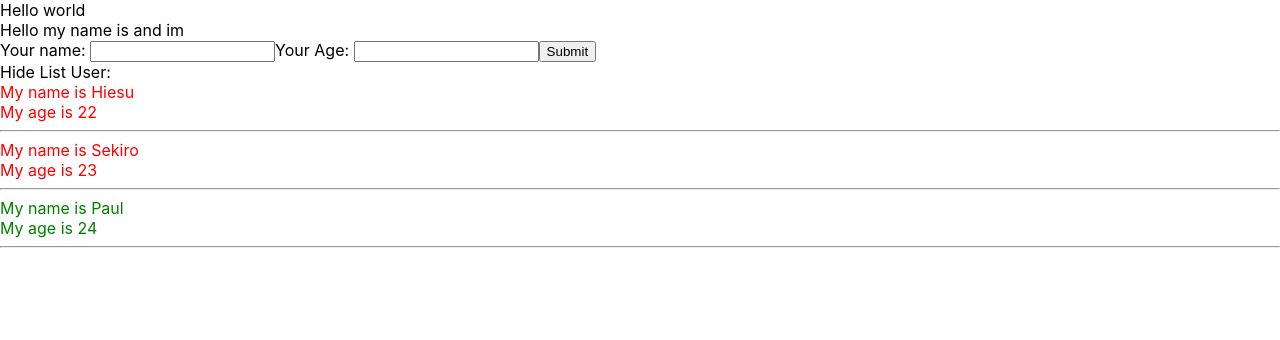
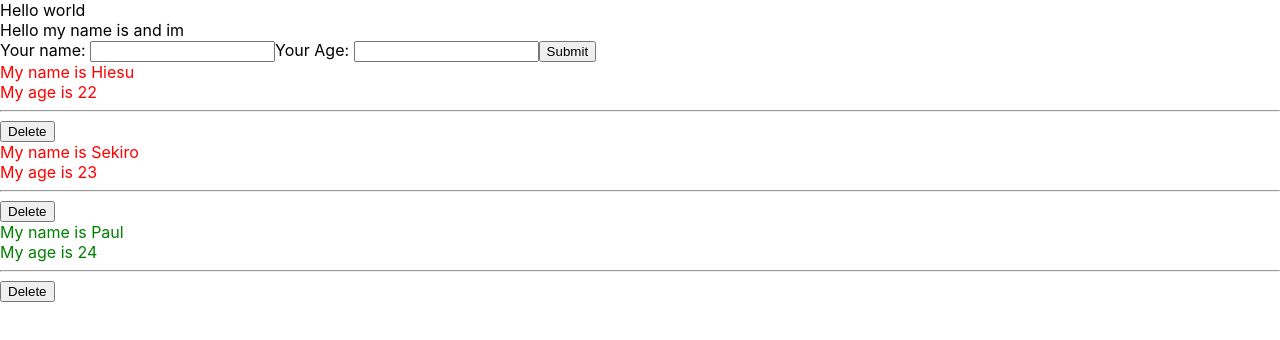
Before and after one commit to Hieu003/Test, a React (Create React App) app: page / in a window 1280 px wide. Shown: the top 340 px of the page. Built offline with nearby package versions, Linux system fonts and the light colour scheme.

Commit message:
stateless

```diff
--- a/package.json
+++ b/package.json
@@ -13,6 +13,7 @@
     "redux": "4.2.0",
     "redux-devtools-extension": "2.13.9",
     "redux-thunk": "2.4.1",
+    "sass": "^1.77.6",
     "web-vitals": "2.1.4"
   },
   "scripts": {
--- a/src/App.js
+++ b/src/App.js
@@ -1,5 +1,5 @@
 import logo from './logo.svg';
-import './App.css';
+import './App.scss';
 import { useDispatch, useSelector } from 'react-redux';
 import { increaseCounter, decreaseCounter } from './redux/action/counterAction';
 import MyComponent from './Components/MyComponent';
@@ -9,7 +9,7 @@
 class App extends React.Component {
   render() {
     return (
-      <div>
+      <div className='app-container'>
         Hello world
         <MyComponent></MyComponent>
       </div>
--- a/src/App.css
+++ b/src/App.scss
@@ -1,11 +1,3 @@
-.red {
-  color: red;
-}
-
-.green {
-  color: green;
-}
-
 body {
   margin: 0;
   font-family: -apple-system, BlinkMacSystemFont, 'Segoe UI', 'Roboto', 'Oxygen',
--- a/src/Components/DisplayInfo.js
+++ b/src/Components/DisplayInfo.js
@@ -1,29 +1,53 @@
 import React from "react";
+import "./DisplayInfo.scss"
+import logo from "./../logo.svg"
 
-class DisplayInfo extends React.Component {
-
-    state = {
-        isShowList: true
-    }
-
-    handleHideShow = () => {
-        this.setState({
-            isShowList: !this.state.isShowList
-        })
-    }
+// class DisplayInfo extends React.Component {
 
 
-    render() {
-        const { listUser } = this.props
+
+
+//     // render() {
+//     //     const { listUser } = this.props
+//     //     return (
+//     //         <div className="display-infor-container">
+
+//     //             {true &&
+//     //                 <>
+//     //                     {listUser.map((user, index) => {
+//     //                         return (
+//     //                             <div key={user.id} className={+user.age > 23 ? "green" : "red"}>
+//     //                                 <div >
+//     //                                     My name is {user.name}
+//     //                                     <br></br>
+//     //                                     My age is {user.age}
+//     //                                     <hr></hr>
+//     //                                 </div>
+//     //                                 <div>
+//     //                                     <button onClick={() => { this.props.handleDeleteUser(user.id) }}>Delete</button>
+//     //                                 </div>
+//     //                             </div>
+//     //                         )
+
+//     //                     })}
+
+//     //                 </>
+//     //             }
+//     //         </div>
+//     //     )
+//     // }
+
+// }
+
+const DisplayInfo = (props) => {
+
+    const { listUser } = props
+
     return (
-            <div>
-                <div>
-                    <span onClick={() => { this.handleHideShow() }}>
-                        {this.state.isShowList === true ? "Hide List User: " : "Show List User"}
-                    </span>
-                </div>
-                {this.state.isShowList &&
-                    <div>
+        <div className="display-infor-container">
+
+            {true &&
+                <>
                     {listUser.map((user, index) => {
                         return (
                             <div key={user.id} className={+user.age > 23 ? "green" : "red"}>
@@ -33,28 +57,19 @@
                                     My age is {user.age}
                                     <hr></hr>
                                 </div>
+                                <div>
+                                    <button onClick={() => { props.handleDeleteUser(user.id) }}>Delete</button>
+                                </div>
                             </div>
                         )
 
                     })}
 
-                    </div>
+                </>
             }
         </div>
-
-            // <div>
-            //     <div>My name is {name} </div>
-            //     <div>My age is {age} </div>
-            //     <hr></hr>
-            //     <div>My name is {name} </div>
-            //     <div>My age is {age} </div>
-            //     <hr></hr>
-            //     <div>My name is {name} </div>
-            //     <div>My age is {age} </div>
-            //     <hr></hr>
-            // </div>
     )
 }
-}
+
 
 export default DisplayInfo
--- /dev/null
+++ b/src/Components/DisplayInfo.scss
@@ -0,0 +1,15 @@
+.display-infor-container {
+    .red {
+        color: red;
+    }
+
+    .green {
+        color: green;
+    }
+
+    img {
+        width: 400px;
+        height: 400px;
+    }
+
+}
--- a/src/Components/MyComponent.js
+++ b/src/Components/MyComponent.js
@@ -20,12 +20,31 @@
         })
     }
 
+    handleDeleteUser = (userId) => {
+        let listUserClone = this.state.listUser;
+        listUserClone = listUserClone.filter(item => item.id !== userId);
+        this.setState({
+            listUser: listUserClone
+        })
+    }
+
     render() {
         return (
-            <div>
-                <AddUserInfo handleAddUserInfo={this.handleAddUserInfo}></AddUserInfo>
-                <DisplayInfo listUser={this.state.listUser}></DisplayInfo>
-            </div >
+            <>
+                <div className="a">
+                    <AddUserInfo handleAddUserInfo={this.handleAddUserInfo}></AddUserInfo>
+                    <DisplayInfo listUser={this.state.listUser}
+                        handleDeleteUser={this.handleDeleteUser}
+                    ></DisplayInfo>
+                </div >
+
+                <div className="b">
+
+                </div>
+            </>
+
+
+
         )
     }
 }
```
Also changed, not shown: 1 other file (tests, documents, lock files or other folders). Lines whose indentation alone changed are shown as unchanged.
